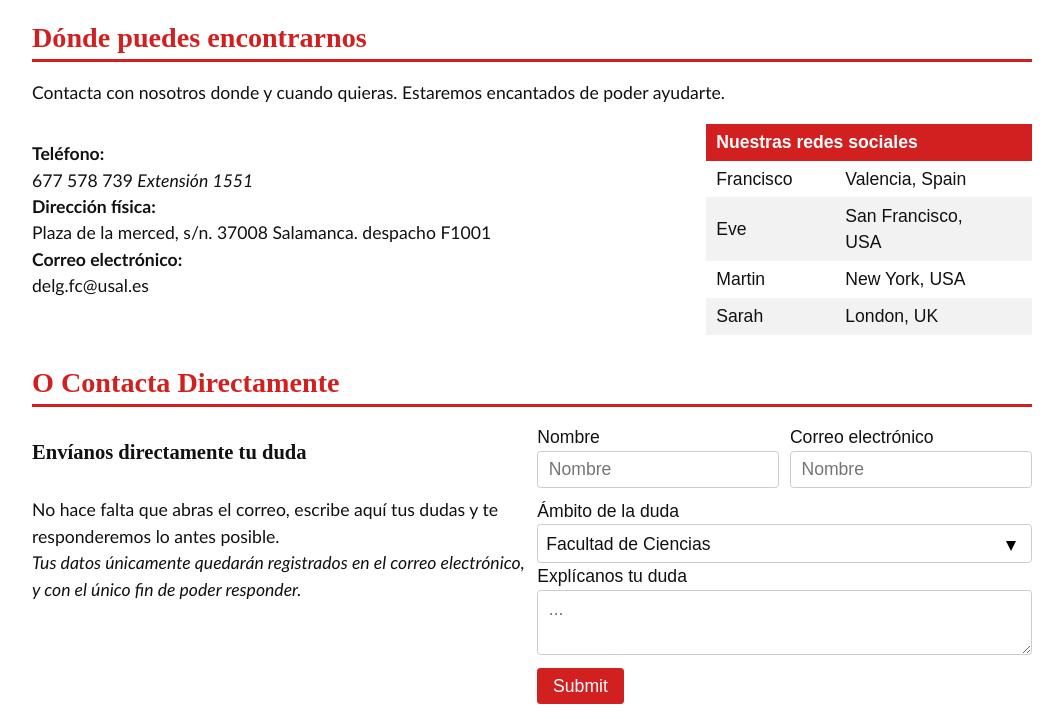
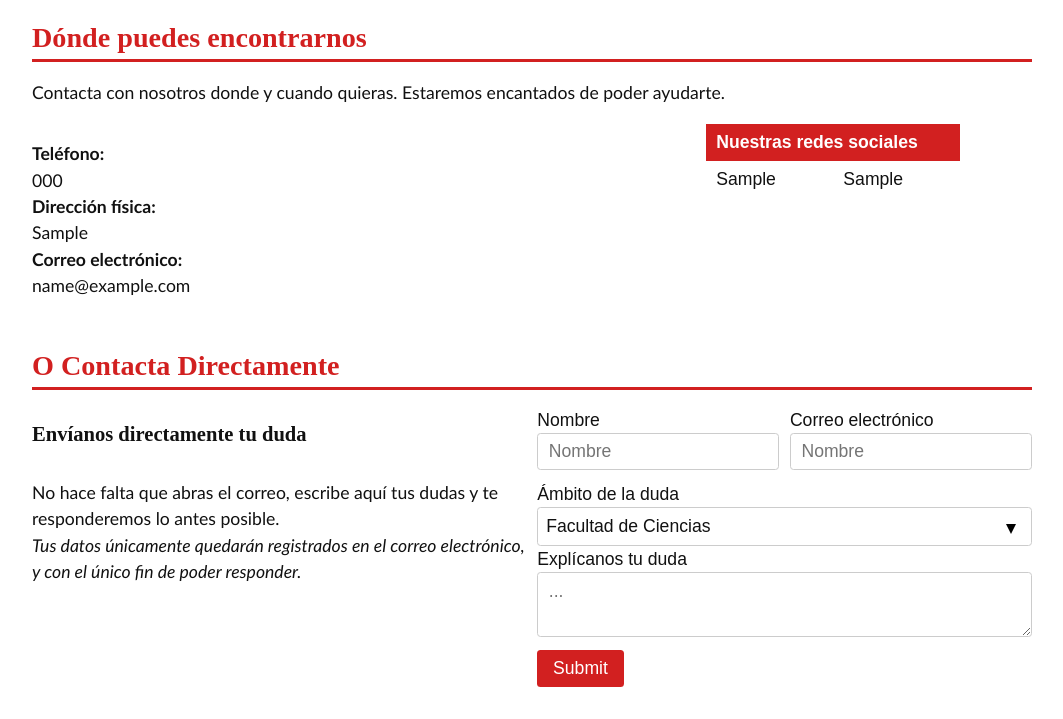
Before and after one commit to DelegacionCienciasUSAL/delcien.usal.es, a Django app: page /contacto/ in a window 1280 px wide. Shown: the part 237-956 px from the top of the page, without its empty margins (108-1171 px from the left). Run offline with Django 3.2, Linux system fonts and the light colour scheme; tables that the repository leaves empty hold one stand-in row (values such as "Sample post"); some web fonts are replaced.

Commit message:
Update contact information to use db data.

```diff
--- a/src/contacto/templates/contacto/main.html
+++ b/src/contacto/templates/contacto/main.html
@@ -29,11 +29,11 @@
     	<div class="flex three-1000">
 			  <p class="full two-third-1000">
 			  	<b>Teléfono:</b><br>
-			  	677 578 739 <i>Extensión 1551</i><br>
+			  	{{ delegacion.telefono }}<br>
 			  	<b>Dirección física:</b><br>
-			  	Plaza de la merced, s/n. 37008 Salamanca. despacho F1001 <br>
+			  	{{ delegacion.direccion }}<br>
 			  	<b>Correo electrónico:</b><br>
-			  	delg.fc@usal.es
+			  	{{ delegacion.email }}
 			  </p>
 			<table class="primary full third-1000">
 			  <thead>
@@ -42,22 +42,12 @@
 			    </tr>
 			  </thead>
 			  <tbody>
+			  	{% for profile in social %}
 			    <tr>
-			      <td>Francisco</td>
-			      <td>Valencia, Spain</td>
+			      <td>{{ profile.red }}</td>
+			      <td>{{ profile.perfil }}</td>
 			    </tr>
-			    <tr>
-			      <td>Eve</td>
-			      <td>San Francisco, USA</td>
-			    </tr>
-			    <tr>
-			      <td>Martin</td>
-			      <td>New York, USA</td>
-			    </tr>
-			    <tr>
-			      <td>Sarah</td>
-			      <td>London, UK</td>
-			    </tr>
+			    {% endfor %}
 			  </tbody>
 			</table>
     	</div>
```
